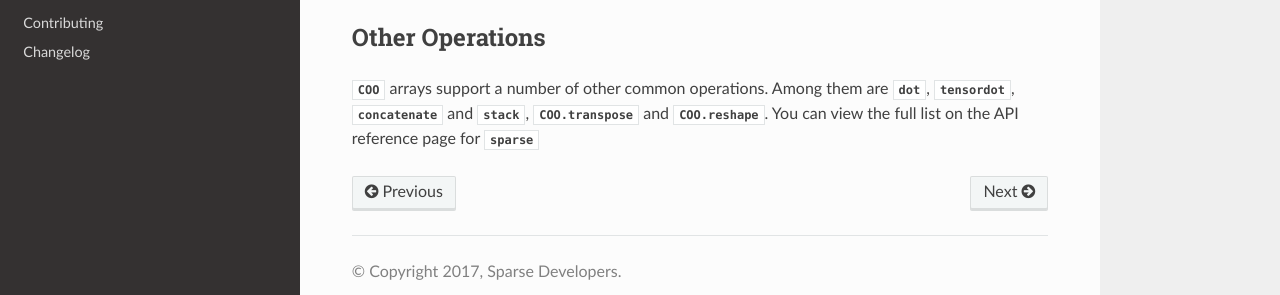
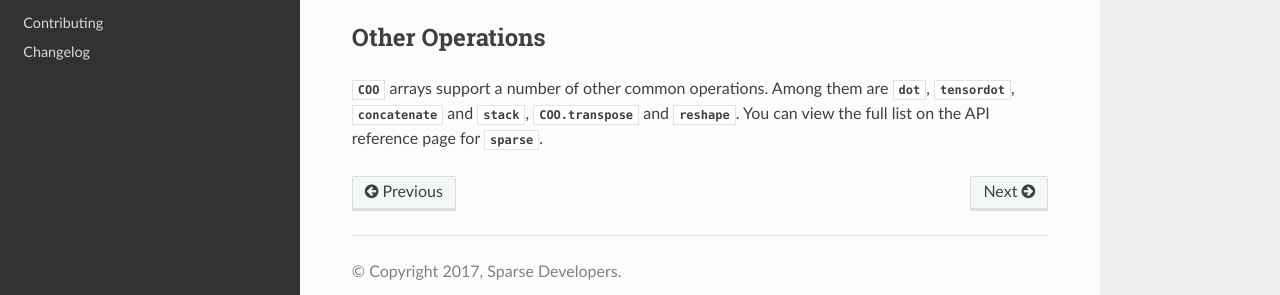
Before and after one commit to pydata/sparse, a Sphinx documentation site: the page built from docs/operations.rst, in a window 1280 px wide and 900 px high, scrolled down 5104 px. Shown: the part 560-855 px from the top of the window. Built offline with Sphinx 7.4.7 and the Read the Docs theme 2.0.0, drawn with Linux system fonts in a browser that asks for light colours.

Commit message:
Remove superfluous import and update docs.

```diff
--- a/docs/operations.rst
+++ b/docs/operations.rst
@@ -288,6 +288,6 @@
 Other Operations
 ----------------
 :obj:`COO` arrays support a number of other common operations. Among them are
-:obj:`dot`, :obj:`tensordot`, :obj:`concatenate` and :obj:`stack`,
-:obj:`COO.transpose` and :obj:`COO.reshape`. You can view the full list on the
-API reference page for :obj:`sparse`
+:obj:`dot <COO.dot>`, :obj:`tensordot <COO.tensordot>`, :obj:`concatenate <COO.concatenate>`
+and :obj:`stack <COO.stack>`, :obj:`COO.transpose <COO.transpose>` and :obj:`reshape <COO.reshape>`.
+You can view the full list on the API reference page for :obj:`sparse`.
```
